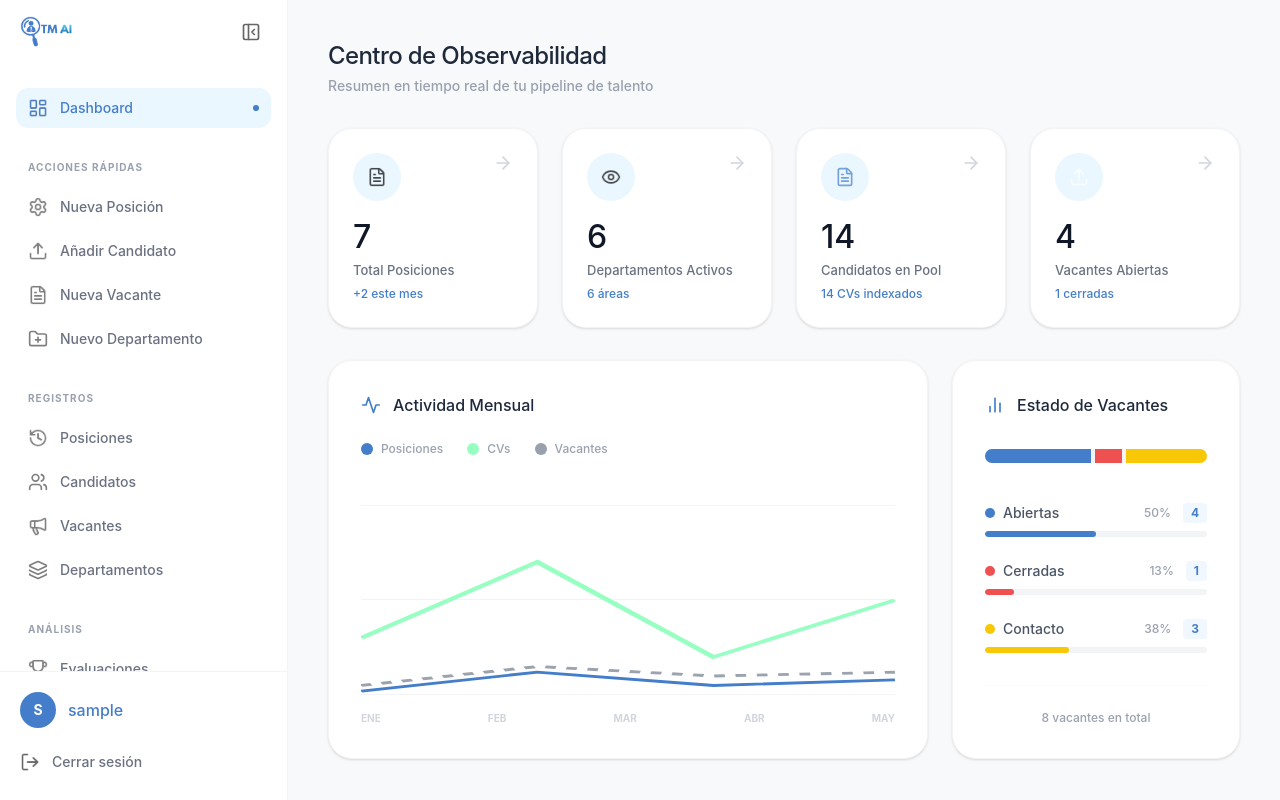
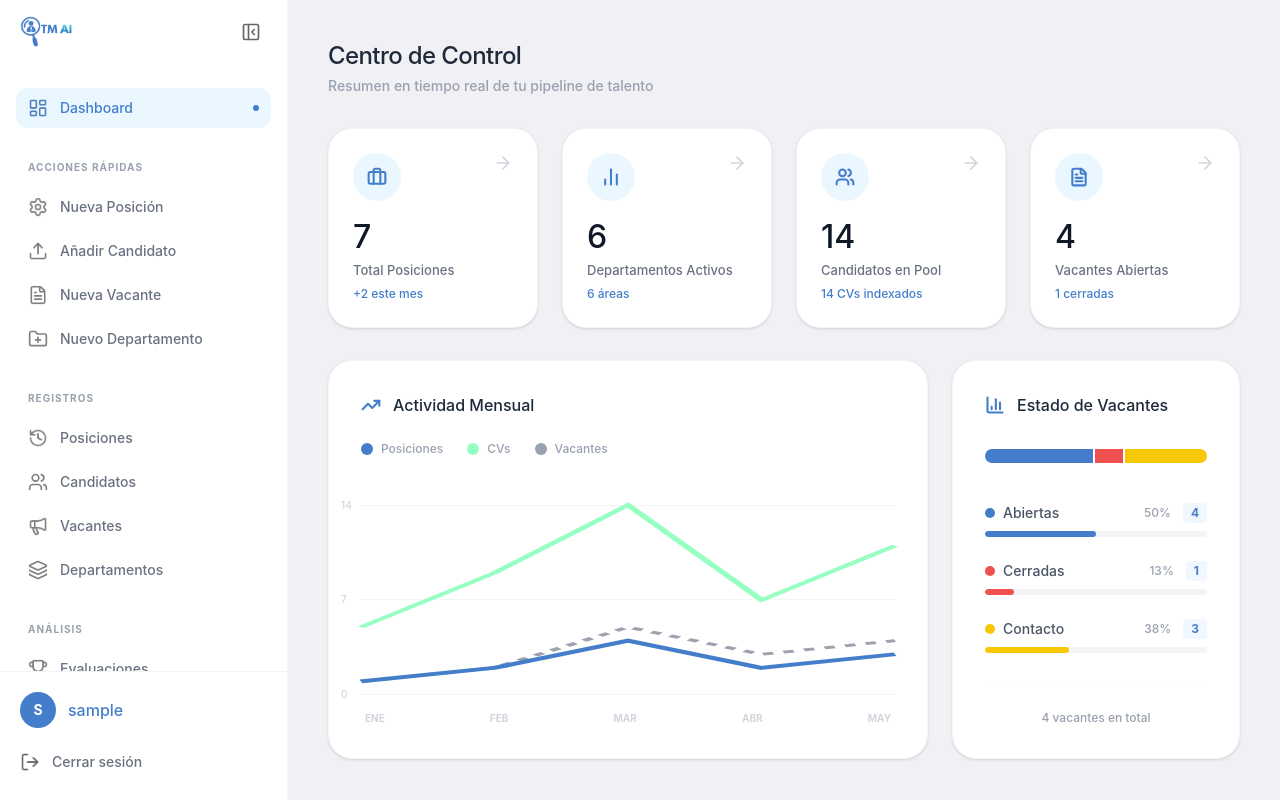
Before and after one commit to JosePerez0314/talentmatch-frontend, a React (Vite) app: page /dashboard in a window 1280 px wide. Built offline with nearby package versions, Linux system fonts and the light colour scheme; no server answers; sample sign-in values are in the browser's storage.

Commit message:
feat(dashboard): improve metrics functionality and fix icon issues

```diff
--- a/package.json
+++ b/package.json
@@ -13,6 +13,7 @@
     "cors": "^2.8.6",
     "dotenv": "^17.4.0",
     "express": "^5.2.1",
+    "lucide-react": "^1.17.0",
     "react": "^19.2.4",
     "react-dom": "^19.2.4",
     "react-router": "^7.13.2",
--- a/src/components/cards/MetricCard.tsx
+++ b/src/components/cards/MetricCard.tsx
@@ -1,10 +1,10 @@
-import React from "react";
+import React, { ReactNode } from "react";
 
 interface MetricCardProps {
   count: number;
   title: string;
   subtext: string;
-  icon: string;
+  icon: ReactNode;
 }
 
 const MetricCard: React.FC<MetricCardProps> = ({ count, title, subtext, icon }) => {
@@ -13,8 +13,9 @@ const MetricCard: React.FC<MetricCardProps> = ({ count, title, subtext, icon })
 
       {/* Top Row: Icon & Arrow */}
       <div className="flex justify-between items-start mb-4">
-        <div className="w-12 h-12 bg-[#EAF7FF] rounded-full flex items-center justify-center">
-          <img src={icon} alt={title} className="w-5 h-5 object-contain opacity-70" />
+        <div className="w-12 h-12 bg-[#EAF7FF] text-[#447ECA] rounded-full flex items-center justify-center">
+          {/* El icon Lucide */}
+          {icon}
         </div>
         <div className="text-gray-300 group-hover:text-gray-400 transition-colors">
           <svg width="20" height="20" viewBox="0 0 24 24" fill="none" stroke="currentColor" strokeWidth="2" strokeLinecap="round" strokeLinejoin="round">
@@ -36,7 +37,6 @@ const MetricCard: React.FC<MetricCardProps> = ({ count, title, subtext, icon })
           {subtext}
         </span>
       </div>
-
     </div>
   );
 };
--- a/src/pages/Dashboard.tsx
+++ b/src/pages/Dashboard.tsx
@@ -1,33 +1,57 @@
-import React from "react";
+import React, { useState } from "react";
 import MetricCard from "../components/cards/MetricCard";
 import { DashboardStats } from "../types/dashboard.types";
-import { Icons } from "../assets/icons";
 
-// --- MOCK DATA (Simulación estricta según el requerimiento del Lead) ---
+//Assets
+import { Briefcase, BarChart2, Users, FileText, TrendingUp, BarChart3 } from "lucide-react";
+
+//MOCK DATA HISTÓRICO MENSUAL
 const MOCK_DATA: DashboardStats = {
-  totalVacancies: 8,
   metrics: [
-    { id: "1", count: 7, title: "Total Posiciones", subtext: "+2 este mes", icon: Icons.sidebar.vacant },
-    { id: "2", count: 6, title: "Departamentos Activos", subtext: "6 áreas", icon: Icons.sidebar.history },
-    { id: "3", count: 14, title: "Candidatos en Pool", subtext: "14 CVs indexados", icon: Icons.stats.vacantCreateBlue },
-    { id: "4", count: 4, title: "Vacantes Abiertas", subtext: "1 cerradas", icon: Icons.stats.uploadCv },
+    { id: "1", count: 7, title: "Total Posiciones", subtext: "+2 este mes", icon: <Briefcase size={20} strokeWidth={2.5} /> },
+    { id: "2", count: 6, title: "Departamentos Activos", subtext: "6 áreas", icon: <BarChart2 size={20} strokeWidth={2.5} /> },
+    { id: "3", count: 14, title: "Candidatos en Pool", subtext: "14 CVs indexados", icon: <Users size={20} strokeWidth={2.5} /> },
+    { id: "4", count: 4, title: "Vacantes Abiertas", subtext: "1 cerradas", icon: <FileText size={20} strokeWidth={2.5} /> },
   ],
   vacancyStatuses: [
     { id: "s1", label: "Abiertas", percentage: 50, count: 4, colorHex: "#447ECA", bgClass: "bg-[#447ECA]" },
     { id: "s2", label: "Cerradas", percentage: 13, count: 1, colorHex: "#EF5050", bgClass: "bg-[#EF5050]" },
     { id: "s3", label: "Contacto", percentage: 38, count: 3, colorHex: "#F8C807", bgClass: "bg-[#F8C807]" },
+  ],
+  monthlyData: [
+    { month: "Ene", posiciones: 1, cvs: 5, vacantes: 1 },
+    { month: "Feb", posiciones: 2, cvs: 9, vacantes: 2 },
+    { month: "Mar", posiciones: 4, cvs: 14, vacantes: 5 },
+    { month: "Abr", posiciones: 2, cvs: 7, vacantes: 3 },
+    { month: "May", posiciones: 3, cvs: 11, vacantes: 4 },
   ]
 };
 
 const Dashboard: React.FC = () => {
+  // Estado para el Tooltip interactivo
+  const [hoveredIndex, setHoveredIndex] = useState<number | null>(null);
+
+  // --- LÓGICA MATEMÁTICA DEL GRÁFICO ---
+  const MAX_Y_VALUE = 14;
+  // Convierte un valor (0-14) en coordenadas SVG (0-100 invertido)
+  const getY = (val: number) => 100 - (val / MAX_Y_VALUE) * 100;
+  // Convierte el índice del mes (0-4) en porcentaje a lo ancho (0%, 25%, 50%, 75%, 100%)
+  const getX = (index: number) => (index / (MOCK_DATA.monthlyData.length - 1)) * 100;
+
+  // Generamos los puntos (points="x,y x,y...") para las líneas SVG
+  const ptsPosiciones = MOCK_DATA.monthlyData.map((d, i) => `${getX(i)},${getY(d.posiciones)}`).join(" ");
+  const ptsCVs = MOCK_DATA.monthlyData.map((d, i) => `${getX(i)},${getY(d.cvs)}`).join(" ");
+  const ptsVacantes = MOCK_DATA.monthlyData.map((d, i) => `${getX(i)},${getY(d.vacantes)}`).join(" ");
+
   return (
-    <div className="p-6 md:p-10 animate-fade-in bg-[#F8F9FB] min-h-screen">
+    // FIX: Eliminamos fondos y alturas (bg-[#F8F9FB] min-h-screen) para heredar del Layout principal
+    <div className="p-6 md:p-10 animate-fade-in w-full h-full">
       <div className="max-w-7xl mx-auto">
 
         {/* HEADER */}
         <header className="mb-8 text-left flex flex-col">
           <h1 className="text-[22px] md:text-2xl font-medium text-gray-800 tracking-tight">
-            Centro de Observabilidad
+            Centro de Control
           </h1>
           <p className="text-gray-400 text-sm font-medium mt-1">
             Resumen en tiempo real de tu pipeline de talento
@@ -50,10 +74,10 @@ const Dashboard: React.FC = () => {
         {/* BOTTOM GRID: Gráficos y Estados */}
         <section className="grid grid-cols-1 lg:grid-cols-3 gap-6">
 
-          {/* CHART PLACEHOLDER (Actividad Mensual) */}
-          <div className="lg:col-span-2 bg-white rounded-[24px] p-8 shadow-sm border border-gray-100 flex flex-col min-h-[350px]">
+          {/* GRÁFICO INTERACTIVO (Actividad Mensual) */}
+          <div className="lg:col-span-2 bg-white rounded-[24px] p-8 shadow-sm border border-gray-100 flex flex-col min-h-[350px] relative">
             <div className="flex items-center gap-3 mb-6">
-              <svg width="20" height="20" viewBox="0 0 24 24" fill="none" stroke="#447ECA" strokeWidth="2" strokeLinecap="round" strokeLinejoin="round"><polyline points="22 12 18 12 15 21 9 3 6 12 2 12"></polyline></svg>
+              <TrendingUp className="text-[#447ECA]" size={20} strokeWidth={2.5} />
               <h2 className="text-[#1E293B] font-medium text-base">Actividad Mensual</h2>
             </div>
 
@@ -64,40 +88,90 @@ const Dashboard: React.FC = () => {
               <div className="flex items-center gap-2"><div className="w-3 h-3 rounded-full bg-gray-400"></div> Vacantes</div>
             </div>
 
-            {/* Falso Gráfico Vectorial (Mock) fiel a tu imagen */}
-            <div className="relative flex-1 w-full mt-4">
-               {/* Líneas de fondo */}
-               <div className="absolute inset-0 flex flex-col justify-between">
-                  <div className="border-t border-gray-100 w-full h-0"></div>
-                  <div className="border-t border-gray-100 w-full h-0"></div>
-                  <div className="border-t border-gray-100 w-full h-0"></div>
+            {/* ZONA DE DIBUJO DEL GRÁFICO */}
+            <div className="relative flex-1 w-full mt-4 group">
+               {/* Líneas Horizontales de Fondo */}
+               <div className="absolute inset-0 flex flex-col justify-between pointer-events-none">
+                  <div className="border-t border-gray-100 w-full h-0 relative"><span className="absolute -left-5 -top-2 text-[10px] text-gray-300 font-medium">14</span></div>
+                  <div className="border-t border-gray-100 w-full h-0 relative"><span className="absolute -left-5 -top-2 text-[10px] text-gray-300 font-medium">7</span></div>
+                  <div className="border-t border-gray-100 w-full h-0 relative"><span className="absolute -left-5 -top-2 text-[10px] text-gray-300 font-medium">0</span></div>
                </div>
-               {/* SVG Mock Lines */}
-               <svg className="absolute inset-0 w-full h-full" preserveAspectRatio="none" viewBox="0 0 100 100">
-                  {/* CVs (Verde) */}
-                  <polyline points="0,70 33,30 66,80 100,50" fill="none" stroke="#96FFC1" strokeWidth="1.5" />
-                  {/* Vacantes (Gris Dashed) */}
-                  <polyline points="0,95 33,85 66,90 100,88" fill="none" stroke="#9CA3AF" strokeWidth="1.5" strokeDasharray="2 2" />
-                  {/* Posiciones (Azul) */}
-                  <polyline points="0,98 33,88 66,95 100,92" fill="none" stroke="#447ECA" strokeWidth="1.5" />
+
+               {/* SVG Vectorial */}
+               <svg className="absolute inset-0 w-full h-full pointer-events-none overflow-visible" preserveAspectRatio="none" viewBox="0 0 100 100">
+                  <polyline points={ptsCVs} fill="none" stroke="#96FFC1" strokeWidth="1.5" />
+                  <polyline points={ptsVacantes} fill="none" stroke="#9CA3AF" strokeWidth="1.5" strokeDasharray="2 2" />
+                  <polyline points={ptsPosiciones} fill="none" stroke="#447ECA" strokeWidth="2" />
+
+                  {/* Punto Dinámico: Círculo en la línea azul cuando se hace hover */}
+                  {hoveredIndex !== null && (
+                    <circle
+                      cx={getX(hoveredIndex)}
+                      cy={getY(MOCK_DATA.monthlyData[hoveredIndex].posiciones)}
+                      r="2"
+                      fill="white"
+                      stroke="#447ECA"
+                      strokeWidth="1.5"
+                    />
+                  )}
                </svg>
+
+               {/* TOOLTIP INTERACTIVO & LÍNEA GUÍA */}
+               {hoveredIndex !== null && (
+                 <>
+                    {/* Línea vertical punteada */}
+                    <div
+                      className="absolute top-0 bottom-0 border-l border-dashed border-gray-300 pointer-events-none transition-all duration-200"
+                      style={{ left: `${getX(hoveredIndex)}%` }}
+                    />
+                    {/* Caja del Tooltip */}
+                    <div
+                      className="absolute z-20 bg-white p-3 rounded-xl shadow-xl border border-gray-100 pointer-events-none transition-all duration-200 flex flex-col gap-1 w-[120px]"
+                      // Posicionamos el tooltip arriba del cursor, centrado en el eje X
+                      style={{
+                        left: `${getX(hoveredIndex)}%`,
+                        top: `${getY(MOCK_DATA.monthlyData[hoveredIndex].cvs)}%`,
+                        transform: 'translate(-50%, -120%)'
+                      }}
+                    >
+                      <span className="text-xs font-bold text-gray-600 border-b border-gray-100 pb-1 mb-1">
+                        {MOCK_DATA.monthlyData[hoveredIndex].month}
+                      </span>
+                      <span className="text-[11px] text-[#447ECA] font-medium">posiciones: {MOCK_DATA.monthlyData[hoveredIndex].posiciones}</span>
+                      <span className="text-[11px] text-[#4ADE80] font-medium">cvs: {MOCK_DATA.monthlyData[hoveredIndex].cvs}</span>
+                      <span className="text-[11px] text-gray-500 font-medium">vacantes: {MOCK_DATA.monthlyData[hoveredIndex].vacantes}</span>
+                    </div>
+                 </>
+               )}
+
+               {/* ZONAS INVISIBLES DE HOVER (Columnas) */}
+               <div className="absolute inset-0 flex">
+                 {MOCK_DATA.monthlyData.map((_, i) => (
+                   <div
+                     key={i}
+                     className="flex-1 h-full z-10 cursor-crosshair"
+                     onMouseEnter={() => setHoveredIndex(i)}
+                     onMouseLeave={() => setHoveredIndex(null)}
+                   />
+                 ))}
+               </div>
             </div>
 
             {/* X-Axis */}
-            <div className="flex justify-between text-[10px] font-bold text-gray-300 uppercase mt-4">
-              <span>Ene</span><span>Feb</span><span>Mar</span><span>Abr</span><span>May</span>
+            <div className="flex justify-between text-[10px] font-bold text-gray-300 uppercase mt-4 px-1">
+              {MOCK_DATA.monthlyData.map(d => <span key={d.month}>{d.month}</span>)}
             </div>
           </div>
 
           {/* STATUS BARS (Estado de Vacantes) */}
           <div className="lg:col-span-1 bg-white rounded-[24px] p-8 shadow-sm border border-gray-100 flex flex-col">
             <div className="flex items-center gap-3 mb-8">
-              <svg width="20" height="20" viewBox="0 0 24 24" fill="none" stroke="#447ECA" strokeWidth="2" strokeLinecap="round" strokeLinejoin="round"><path d="M18 20V10"></path><path d="M12 20V4"></path><path d="M6 20v-6"></path></svg>
+              <BarChart3 className="text-[#447ECA]" size={20} strokeWidth={2.5} />
               <h2 className="text-[#1E293B] font-medium text-base">Estado de Vacantes</h2>
             </div>
 
-            {/* Barra Combinada Top */}
-            <div className="w-full h-3.5 flex rounded-full overflow-hidden mb-10 gap-1 bg-gray-100">
+            {/* Barra Combinada Top (FIX: Separación reducida a gap-[2px]) */}
+            <div className="w-full h-3.5 flex rounded-full overflow-hidden mb-10 gap-[2px] bg-white">
                {MOCK_DATA.vacancyStatuses.map(status => (
                  <div key={`top-${status.id}`} className={`h-full ${status.bgClass}`} style={{ width: `${status.percentage}%` }}></div>
                ))}
@@ -117,7 +191,6 @@ const Dashboard: React.FC = () => {
                       <span className="bg-[#F0F7FF] text-[#447ECA] px-2 py-0.5 rounded text-xs font-bold">{status.count}</span>
                     </div>
                   </div>
-                  {/* Mini barra de progreso */}
                   <div className="w-full h-1.5 bg-gray-100 rounded-full overflow-hidden">
                     <div className={`h-full ${status.bgClass} rounded-full`} style={{ width: `${status.percentage}%` }}></div>
                   </div>
@@ -127,10 +200,9 @@ const Dashboard: React.FC = () => {
 
             {/* Footer Total */}
             <div className="mt-8 text-center text-gray-400 text-xs font-medium border-t border-gray-50 pt-6">
-              {MOCK_DATA.totalVacancies} vacantes en total
+              {MOCK_DATA.metrics.find(m => m.id === "4")?.count} vacantes en total
             </div>
           </div>
-
         </section>
       </div>
     </div>
--- a/src/types/dashboard.types.ts
+++ b/src/types/dashboard.types.ts
@@ -1,9 +1,11 @@
+import { ReactNode } from "react";
+
 export interface DashboardMetric {
   id: string;
   count: number;
   title: string;
   subtext: string;
-  icon: string;
+  icon: ReactNode; // Aceptamos componentes (Iconos de Lucide)
 }
 
 export interface VacancyStatus {
@@ -15,8 +17,15 @@ export interface VacancyStatus {
   bgClass: string;
 }
 
+export interface MonthlyData {
+  month: string;
+  posiciones: number;
+  cvs: number;
+  vacantes: number;
+}
+
 export interface DashboardStats {
   metrics: DashboardMetric[];
   vacancyStatuses: VacancyStatus[];
-  totalVacancies: number;
+  monthlyData: MonthlyData[];
 }
```
Also changed, not shown: 1 other file (tests, documents, lock files or other folders).
